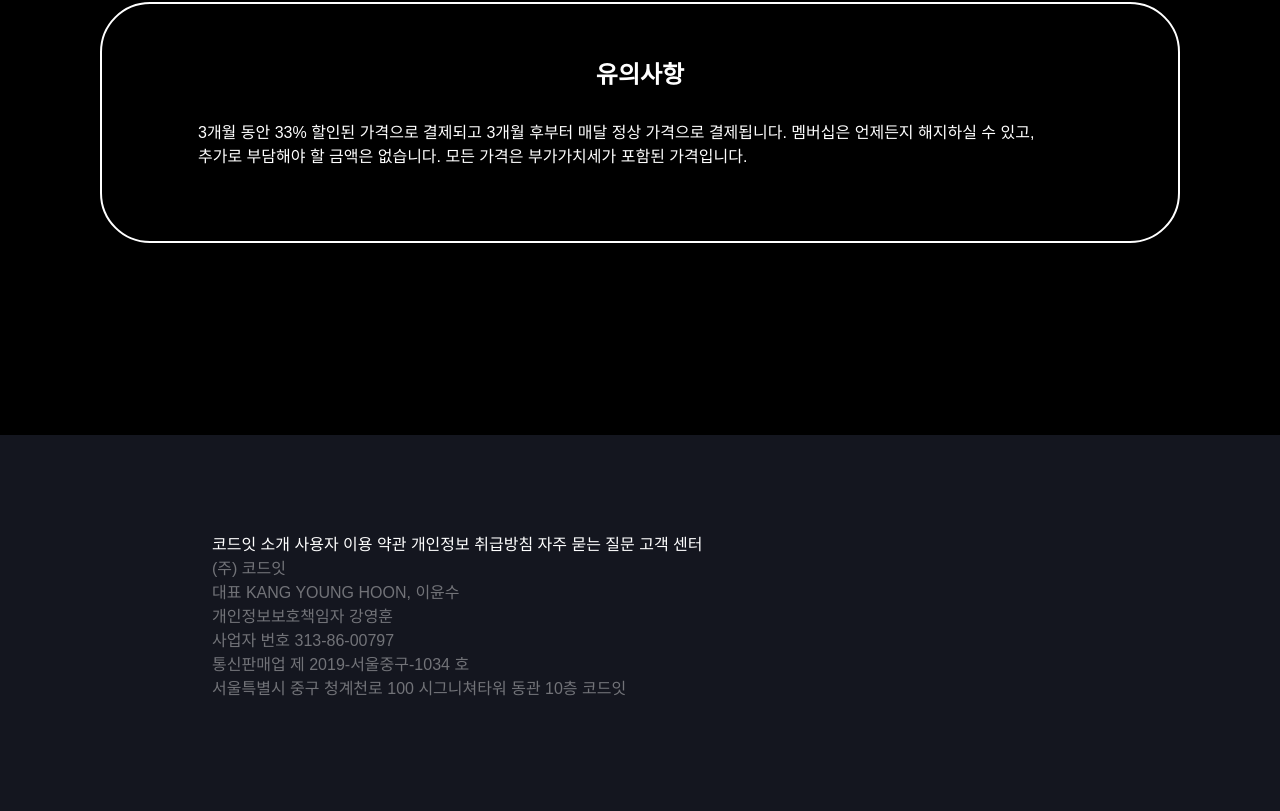
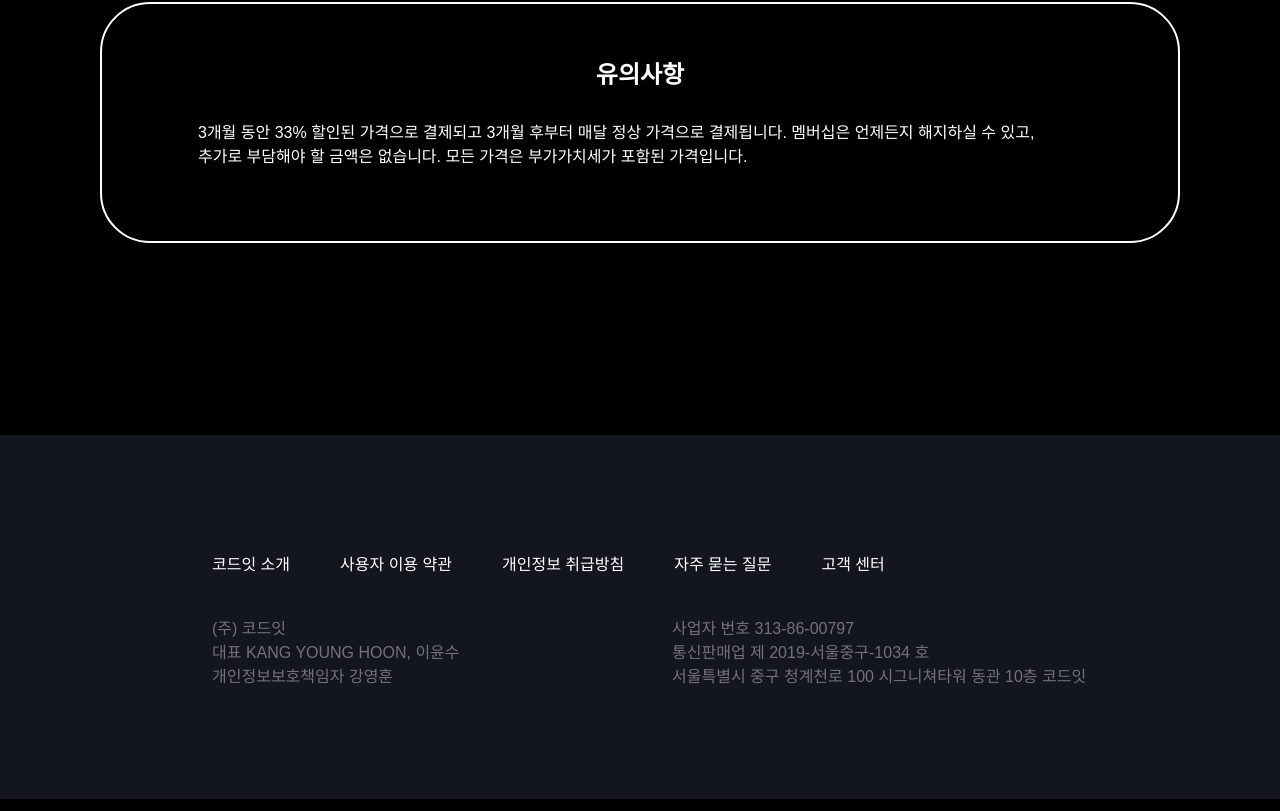
Before and after one commit to jjaneyxx/lading-page, a plain HTML site: page index.html in a window 1280 px wide. Shown: the part 3220-4031 px from the top of the page. Drawn offline with Linux system fonts and the light colour scheme; a web font is replaced by a local one.

Commit message:
design: footer 까지 완성

```diff
--- a/index.html
+++ b/index.html
@@ -104,11 +104,13 @@
     </section>
     <footer>
       <div class="footer-content wrap">
-        <a href="#">코드잇 소개</a>
-        <a href="#">사용자 이용 약관</a>
-        <a href="#">개인정보 취급방침</a>
-        <a href="#">자주 묻는 질문</a>
-        <a href="#">고객 센터</a>
+        <div class="footer-up">
+          <a href="#">코드잇 소개</a>
+          <a href="#">사용자 이용 약관</a>
+          <a href="#">개인정보 취급방침</a>
+          <a href="#">자주 묻는 질문</a>
+          <a href="#">고객 센터</a>
+        </div>
         <div class="footer-info">
           (주) 코드잇<br />
           대표 KANG YOUNG HOON, 이윤수<br />
--- a/style.css
+++ b/style.css
@@ -219,6 +219,23 @@ footer {
   background-color: #14161f;
 }
 
+.footer-content {
+  display: grid;
+  grid-template-columns: 1fr 1fr;
+}
+
+.footer-up {
+  grid-column: span 2;
+  display: flex;
+  width: fit-content;
+  gap: 50px;
+  padding: 20px 20px 20px 0;
+}
+
+.footer-up > :first-child {
+  margin-left: 0;
+}
+
 .footer-content a {
   color: #ffffff;
   text-decoration: none;
@@ -227,4 +244,5 @@ footer {
 .footer-info {
   color: #ffffff;
   color: rgba(255, 255, 255, 0.4);
+  padding-top: 20px;
 }
```
